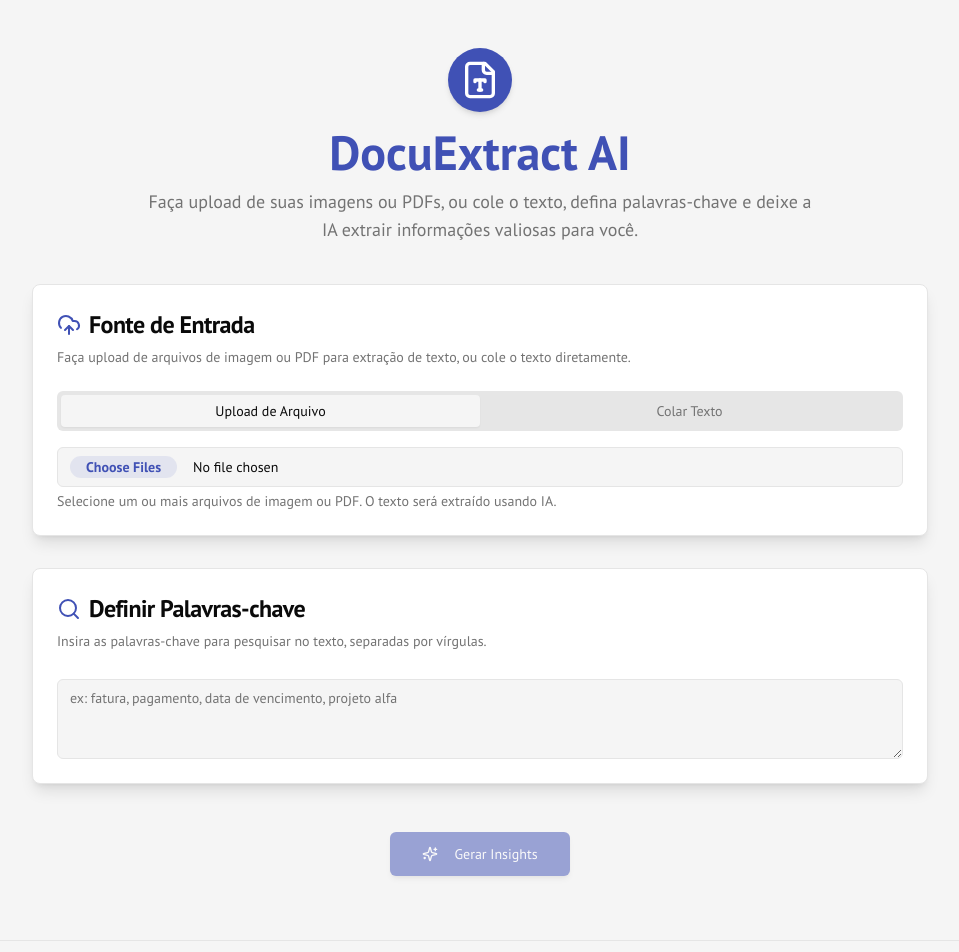
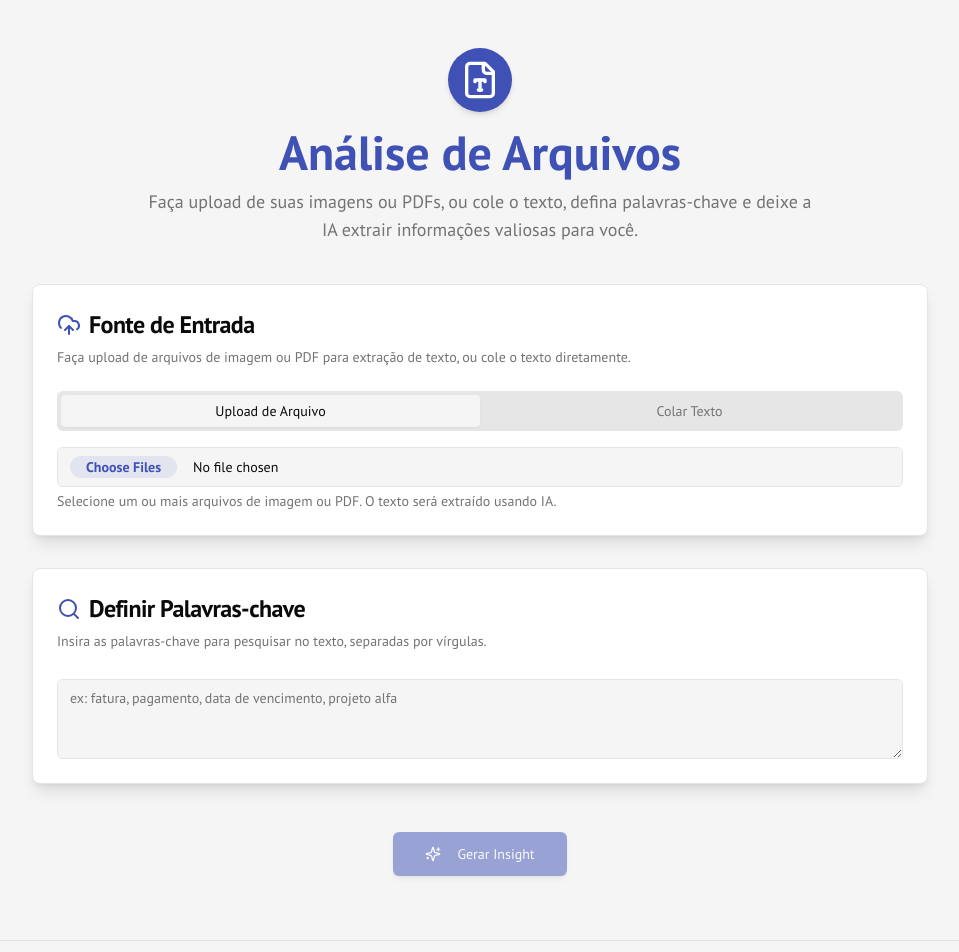
Before and after one commit to theocarranza/ai-ocr-report, a Next.js app: page / in a window 1280 px wide. Shown: the top 952 px of the page, without its empty margins (160-1119 px from the left). Built offline with nearby package versions, Linux system fonts and the light colour scheme; what @genkit-ai/googleai, genkit would draw is missing.

Commit message:
revert the title change, that was not the issue, the issue is with the i

```diff
--- a/src/app/layout.tsx
+++ b/src/app/layout.tsx
@@ -22,8 +22,8 @@ const ptSans = PT_Sans({
 
 export async function generateMetadata(): Promise<Metadata> {
   return {
-    title: "DocuExtract AI (Static Title)",
-    description: "Use DocuExtract AI to extract insights from your files. (Static Description)",
+    title: "File Insights (Static Title)",
+    description: "Use File Insights to extract insights from your files. (Static Description)",
   };
 }
 
--- a/src/locales/pt_br/common.json
+++ b/src/locales/pt_br/common.json
@@ -1,12 +1,12 @@
 
 {
-  "appTitle": "DocuExtract AI",
-  "appDescription": "Use DocuExtract AI para extrair informações e insights de seus arquivos.",
-  "pageTitle": "DocuExtract AI",
+  "appTitle": "File Insights",
+  "appDescription": "Use File Insights para extrair informações e insights de seus arquivos.",
+  "pageTitle": "Análise de Arquivos",
   "pageSubtitle": "Faça upload de suas imagens ou PDFs, ou cole o texto, defina palavras-chave e deixe a IA extrair informações valiosas para você.",
-  "generateInsightsButton": "Gerar Insights",
+  "generateInsightsButton": "Gerar Insight",
   "processingButton": "Processando...",
-  "footerText": "&copy; {{year}} DocuExtract AI. Desenvolvido com Next.js & GenAI.",
+  "footerText": "&copy; {{year}} File Insights. Desenvolvido com Next.js & GenAI.",
   "toastInputsClearedTitle": "Entradas Limpas",
   "toastInputsClearedDescription": "Todos os campos de entrada e resultados foram redefinidos.",
   "toastProcessingFilesTitle": "Processando Arquivos...",
@@ -19,8 +19,8 @@
   "toastNoKeywordsDescription": "Por favor, insira algumas palavras-chave para pesquisar.",
   "toastProcessingCompleteTitle": "Processamento Concluído",
   "toastProcessingCompleteDescription": "Os insights foram gerados.",
-  "toastInsightGenerationErrorTitle": "Erro na Geração de Insights",
-  "toastInsightGenerationErrorDescription": "Ocorreu um erro desconhecido durante a geração de insights.",
+  "toastInsightGenerationErrorTitle": "Erro na Geração de Insight",
+  "toastInsightGenerationErrorDescription": "Ocorreu um erro desconhecido durante a geração de insight.",
   "fileInputAreaCardTitle": "Fonte de Entrada",
   "fileInputAreaCardDescription": "Faça upload de arquivos de imagem ou PDF para extração de texto, ou cole o texto diretamente.",
   "fileUploadTab": "Upload de Arquivo",
```
